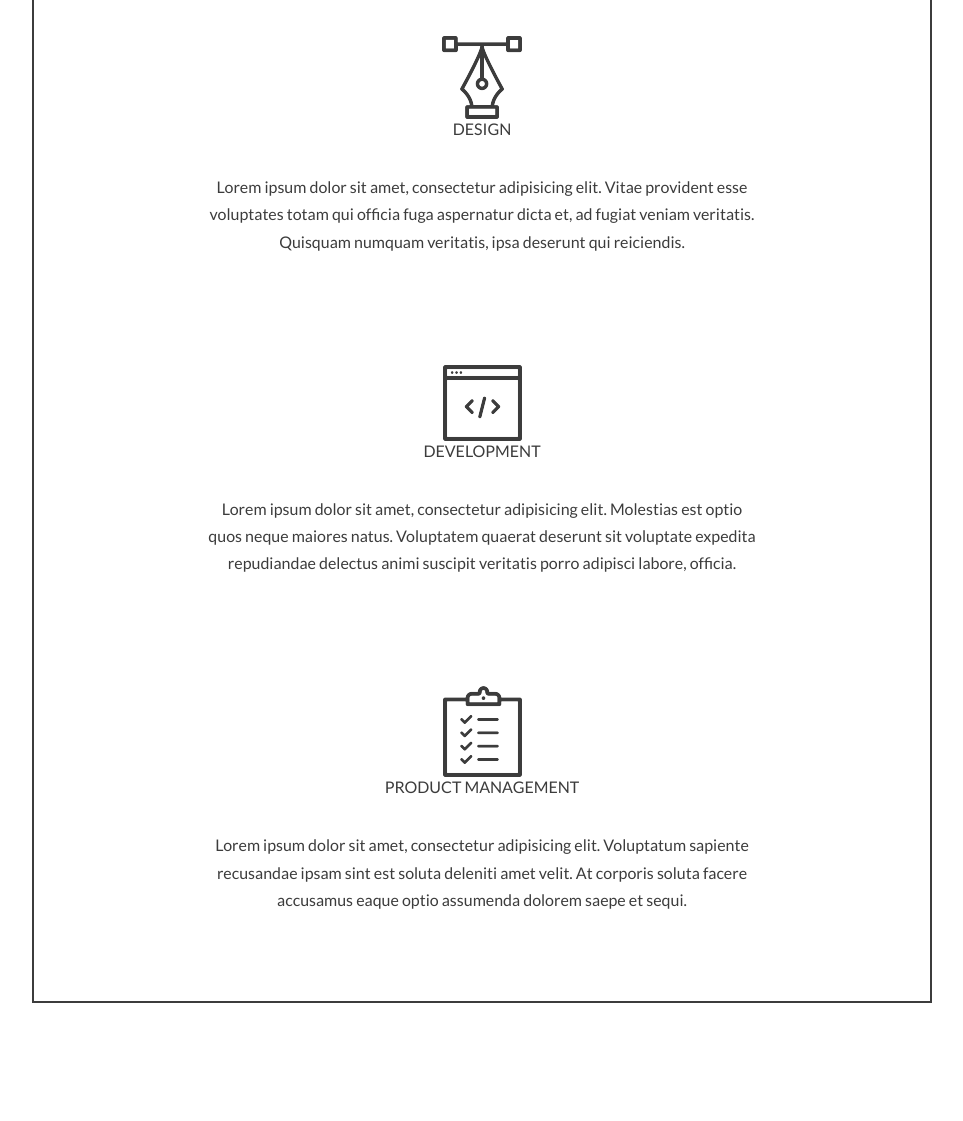
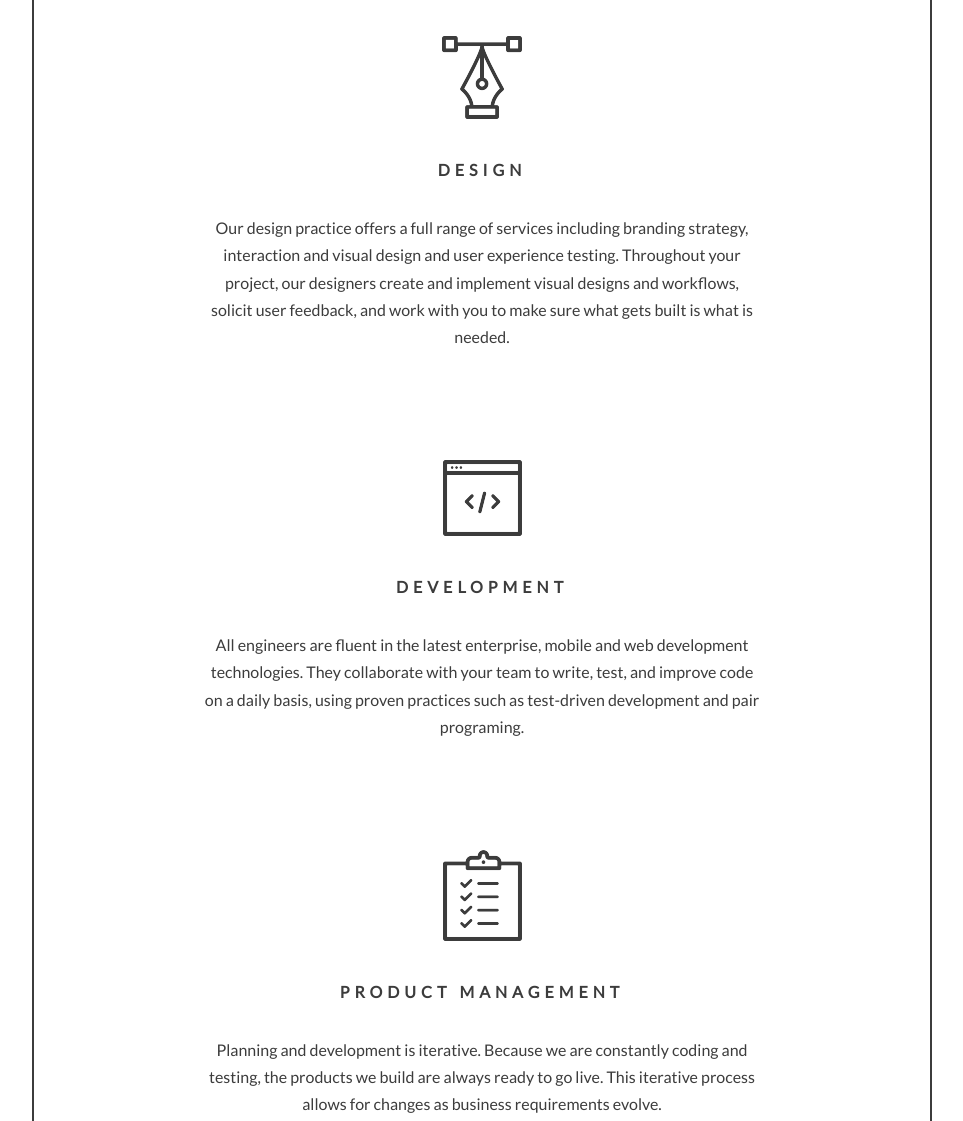
Before and after one commit to restcristian/webpage-sample, a website: page index.html in a window 1280 px wide. Shown: the part 2340-3461 px from the top of the page, without its empty margins (158-1121 px from the left). Drawn offline with Linux system fonts and the light colour scheme.

Commit message:
Added corresponding text into elements and arranged styling classes for better markup.

```diff
--- a/index.html
+++ b/index.html
@@ -58,34 +58,41 @@
 			<div class="wrapper">
 				<div class="part-square-container what-we-do-container">
 					<h4 class="what-we-do-title square-title">WHAT WE DO</h4>
+
 					<div class="what-element">
 						<div class="img-desc">
 							<img src="app/assets/imgs/wwd1.png" />
-							<h4>DESIGN</h4>
+							<h4 class="wwd-title">DESIGN</h4>
 						</div>
 
-						<p class="what-we-do-text square-text">Lorem ipsum dolor sit amet, consectetur adipisicing elit. Vitae provident esse voluptates totam qui officia fuga aspernatur
-							dicta et, ad fugiat veniam veritatis. Quisquam numquam veritatis, ipsa deserunt qui reiciendis.</p>
+						<p class="what-we-do-text square-text">Our design practice offers a full range of services including branding strategy, interaction and visual design and
+							user experience testing. Throughout your project, our designers create and implement visual designs and workflows,
+							solicit user feedback, and work with you to make sure what gets built is what is needed. </p>
 					</div>
+
 					<div class="what-element">
 						<div class="img-desc">
 							<img src="app/assets/imgs/wwd2.png" />
-							<h4>DEVELOPMENT</h4>
+							<h4 class="wwd-title">DEVELOPMENT</h4>
 						</div>
 
-						<p class="what-we-do-text square-text">Lorem ipsum dolor sit amet, consectetur adipisicing elit. Molestias est optio quos neque maiores natus. Voluptatem
-							quaerat deserunt sit voluptate expedita repudiandae delectus animi suscipit veritatis porro adipisci labore, officia.</p>
+						<p class="what-we-do-text square-text">All engineers are fluent in the latest enterprise, mobile and web development technologies. They collaborate with your
+							team to write, test, and improve code on a daily basis, using proven practices such as test-driven development and
+							pair programing.</p>
 					</div>
+
 					<div class="what-element">
 
 						<div class="img-desc">
 							<img src="app/assets/imgs/wwd3.png" />
-							<h4>PRODUCT MANAGEMENT</h4>
+							<h4 class="wwd-title">PRODUCT MANAGEMENT</h4>
 						</div>
 
-						<p class="what-we-do-text square-text">Lorem ipsum dolor sit amet, consectetur adipisicing elit. Voluptatum sapiente recusandae ipsam sint est soluta deleniti
-							amet velit. At corporis soluta facere accusamus eaque optio assumenda dolorem saepe et sequi.</p>
+						<p class="what-we-do-text square-text">Planning and development is iterative. Because we are constantly coding and testing, the products we build are always
+							ready to go live. This iterative process allows for changes as business requirements evolve.</p>
 					</div>
+
+
 				</div>
 			</div>
 		</section>
@@ -129,10 +136,14 @@
 		<section id="footer">
 			<footer>
 				<div class="wrapper">
-					<p>Lorem ipsum dolor sit amet, consectetur adipisicing elit. Porro, omnis tempora doloremque repellat dignissimos, eveniet
-						corporis pariatur saepe eaque, laudantium accusantium reiciendis obcaecati quaerat distinctio labore maiores nam nulla
-						voluptates.
-					</p>
+
+					<div class="footer-img-container">
+						<img src="app/assets/imgs/logo_footer.png" alt="" />
+					</div>
+					<div class="footer-copy-text">
+						<span>&copy; 2014. All Rights Reserved Ellipsis.com</span>
+					</div>
+
 				</div>
 			</footer>
 		</section>
```
